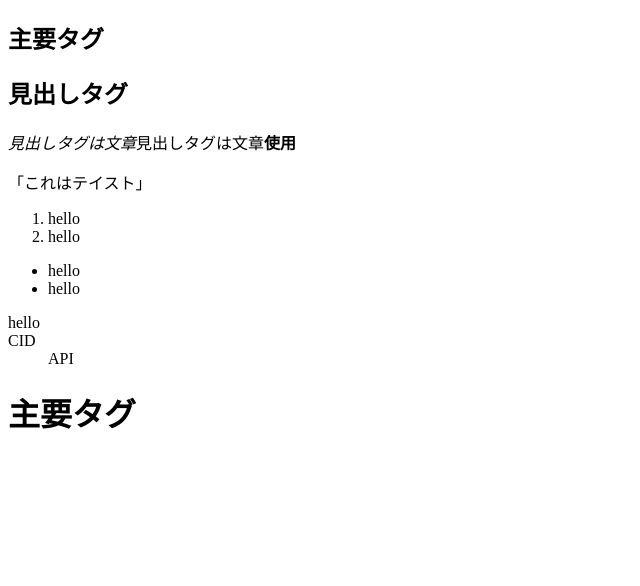
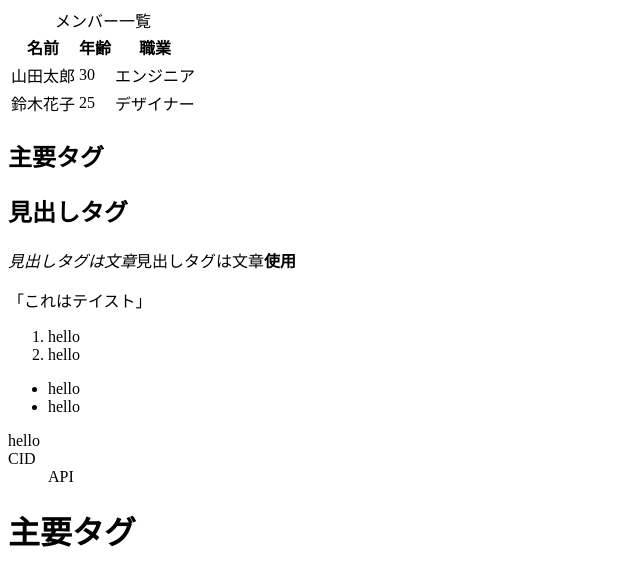
Before and after one commit to 23a43/IE-SP2, a plain HTML site: page 6th.html in a window 1280 px wide. Shown: the whole page, without its empty margins (0-640 px from the left). Drawn offline with Linux system fonts and the light colour scheme.

```diff
--- a/6th.html
+++ b/6th.html
@@ -1,10 +1,12 @@
 <!DOCTYPE html>
 <html lang="ja">
+
 <head>
     <meta charset="UTF-8">
     <meta name="viewport" content="width=device-width, initial-scale=1.0">
     <title>主要タグ</title>
 </head>
+
 <body>
     <header>
         <nav>
@@ -12,6 +14,30 @@
         </nav>
     </header>
     <main>
+        <section>
+            <table>
+                <caption>メンバー一覧</caption>
+                <thead>
+                    <tr>
+                        <th>名前</th>
+                        <th>年齢</th>
+                        <th>職業</th>
+                    </tr>
+                </thead>
+                <tbody>
+                    <tr>
+                        <td>山田太郎</td>
+                        <td>30</td>
+                        <td>エンジニア</td>
+                    </tr>
+                    <tr>
+                        <td>鈴木花子</td>
+                        <td>25</td>
+                        <td>デザイナー</td>
+                    </tr>
+                </tbody>
+            </table>
+        </section>
         <article>
             <h1>主要タグ</h1>
             <section>
@@ -44,4 +70,5 @@
     </footer>
 
 </body>
+
 </html>
```
